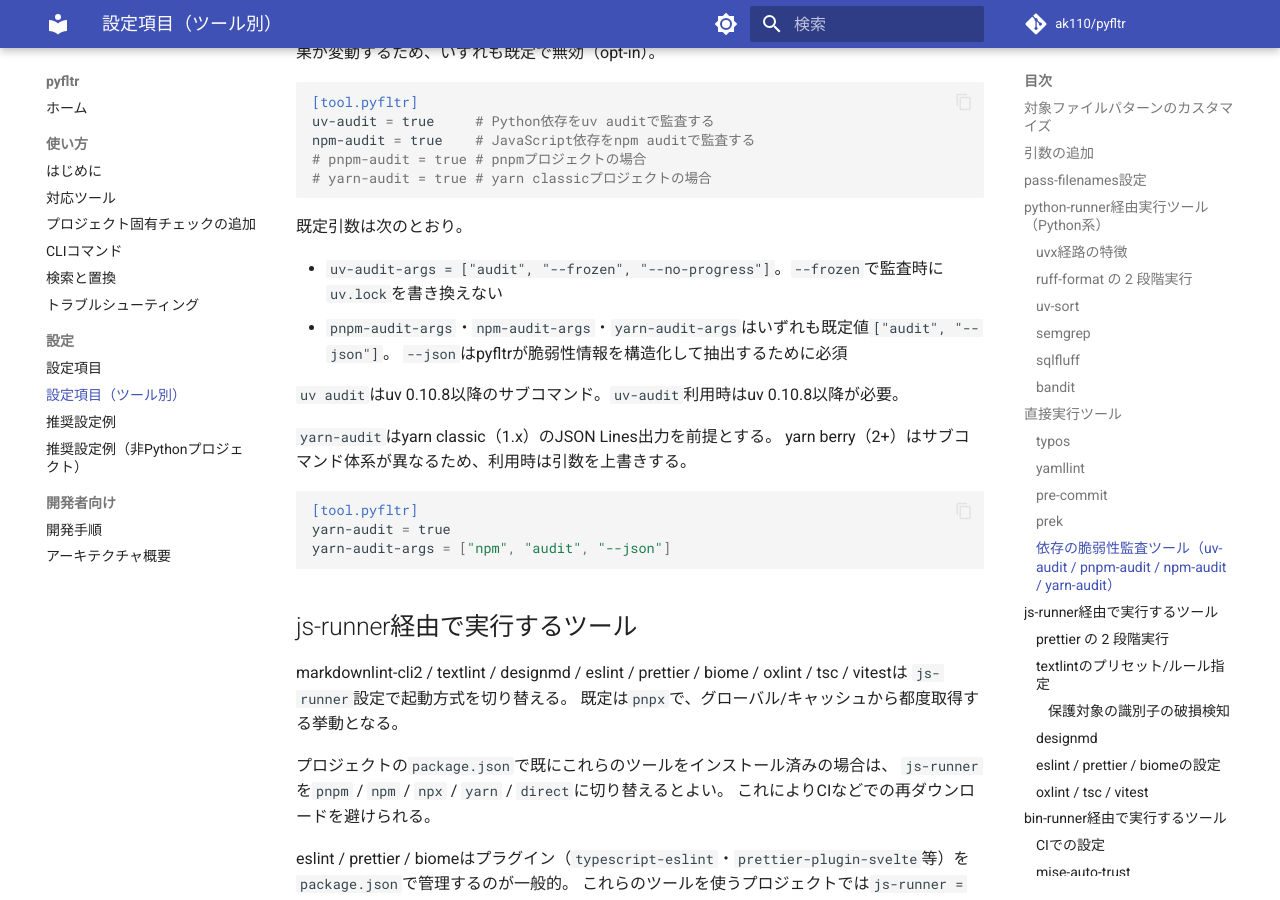
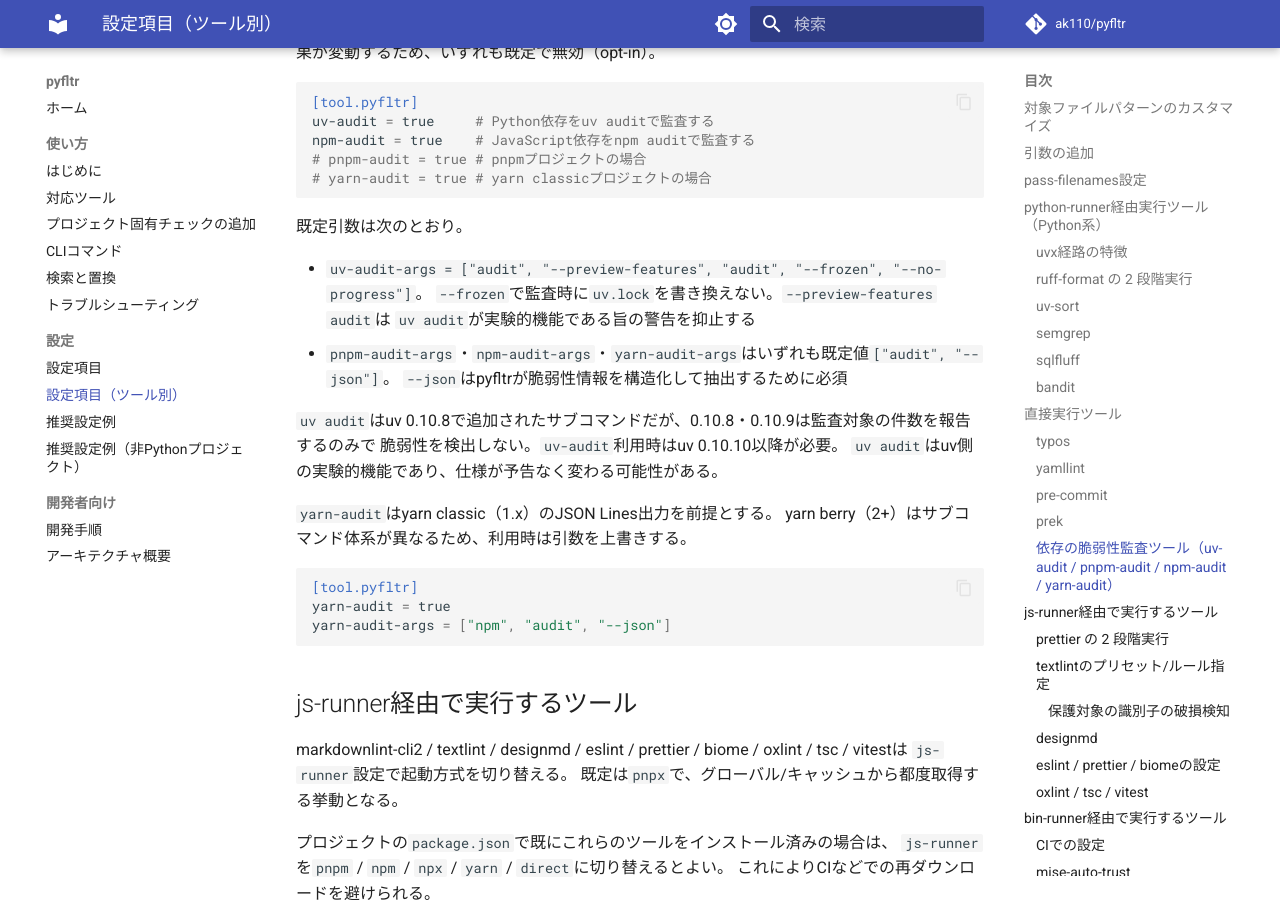
Before and after one commit to ak110/pyfltr, an MkDocs documentation site: the page built from docs/guide/configuration-tools.md, in a window 1280 px wide and 900 px high, scrolled down 8016 px. Built offline with MkDocs 1.6.1 and Material for MkDocs 9.7.7, drawn with Linux system fonts in a browser that asks for light colours; comment, search, counter and statistics services are not loaded.

Commit message:
feat(config): 依存脆弱性監査の既定引数へ警告抑止を追加する
`uv audit`の実験的機能に関する警告が監査結果と混在するため、既定引数へ警告抑止を追加する。実験的機能への依存と仕様変更の可能性はガイドへ明記する。

あわせて、脆弱性を実際に検出する最小のuv版を0.10.10へ是正する。最終検証で検出した日本語アンカーのリンク切れも英数アンカーへ変更する。

再発予防: 外部ツールの版要件はサブコマンドの存在だけでなく、利用する機能が成立する最小版を実測して記載する。

Feedback: 20260802-144300-001

Co-authored-by: Codex <noreply@openai.com>

```diff
--- a/docs/guide/configuration-tools.md
+++ b/docs/guide/configuration-tools.md
@@ -337,11 +337,15 @@ npm-audit = true    # JavaScript依存をnpm auditで監査する
 
 既定引数は次のとおり。
 
-- `uv-audit-args = ["audit", "--frozen", "--no-progress"]`。`--frozen`で監査時に`uv.lock`を書き換えない
+- `uv-audit-args = ["audit", "--preview-features", "audit", "--frozen", "--no-progress"]`。
+  `--frozen`で監査時に`uv.lock`を書き換えない。`--preview-features audit`は
+  `uv audit`が実験的機能である旨の警告を抑止する
 - `pnpm-audit-args`・`npm-audit-args`・`yarn-audit-args`はいずれも既定値`["audit", "--json"]`。
   `--json`はpyfltrが脆弱性情報を構造化して抽出するために必須
 
-`uv audit`はuv 0.10.8以降のサブコマンド。`uv-audit`利用時はuv 0.10.8以降が必要。
+`uv audit`はuv 0.10.8で追加されたサブコマンドだが、0.10.8・0.10.9は監査対象の件数を報告するのみで
+脆弱性を検出しない。`uv-audit`利用時はuv 0.10.10以降が必要。
+`uv audit`はuv側の実験的機能であり、仕様が予告なく変わる可能性がある。
 
 `yarn-audit`はyarn classic（1.x）のJSON Lines出力を前提とする。
 yarn berry（2+）はサブコマンド体系が異なるため、利用時は引数を上書きする。
```
Also changed, not shown: docs/guide/recommended.md (+5 -2 lines), docs/guide/troubleshooting.md (+2 -2 lines), 2 other files.
